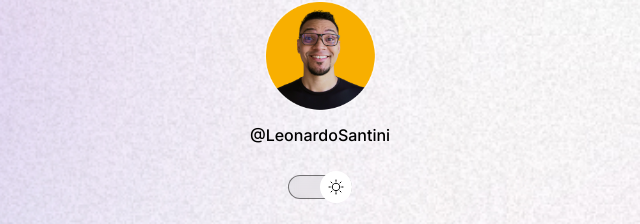
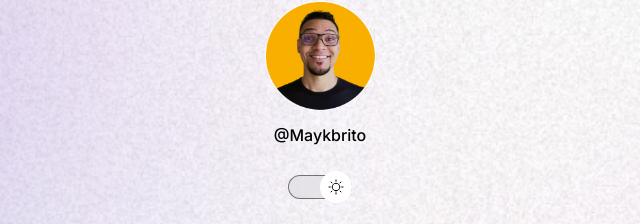
Before and after one commit to santin-leonardo/projetoDevLinks, a plain HTML site: page index.html in a window 1280 px wide. Shown: the part 80-304 px from the top of the page, 320-960 px from the left. Drawn offline with nearby package versions, Linux system fonts and the light colour scheme.

Commit message:
add readme

```diff
--- a/index.html
+++ b/index.html
@@ -20,13 +20,11 @@
           src="./assets/assets/avatar.png"
           alt="Foto do perfil do usuaário"
         />
-        <p>@LeonardoSantini</p>
+        <p>@Maykbrito</p>
       </div>
       <div id="switch" onclick="toggleMode()">
-        <button>
-        </button>
+        <button></button>
         <span></span>
-
       </div>
       <ul>
         <li>
```
Also changed, not shown: .github/preview.jpg (added), 1 other file.
